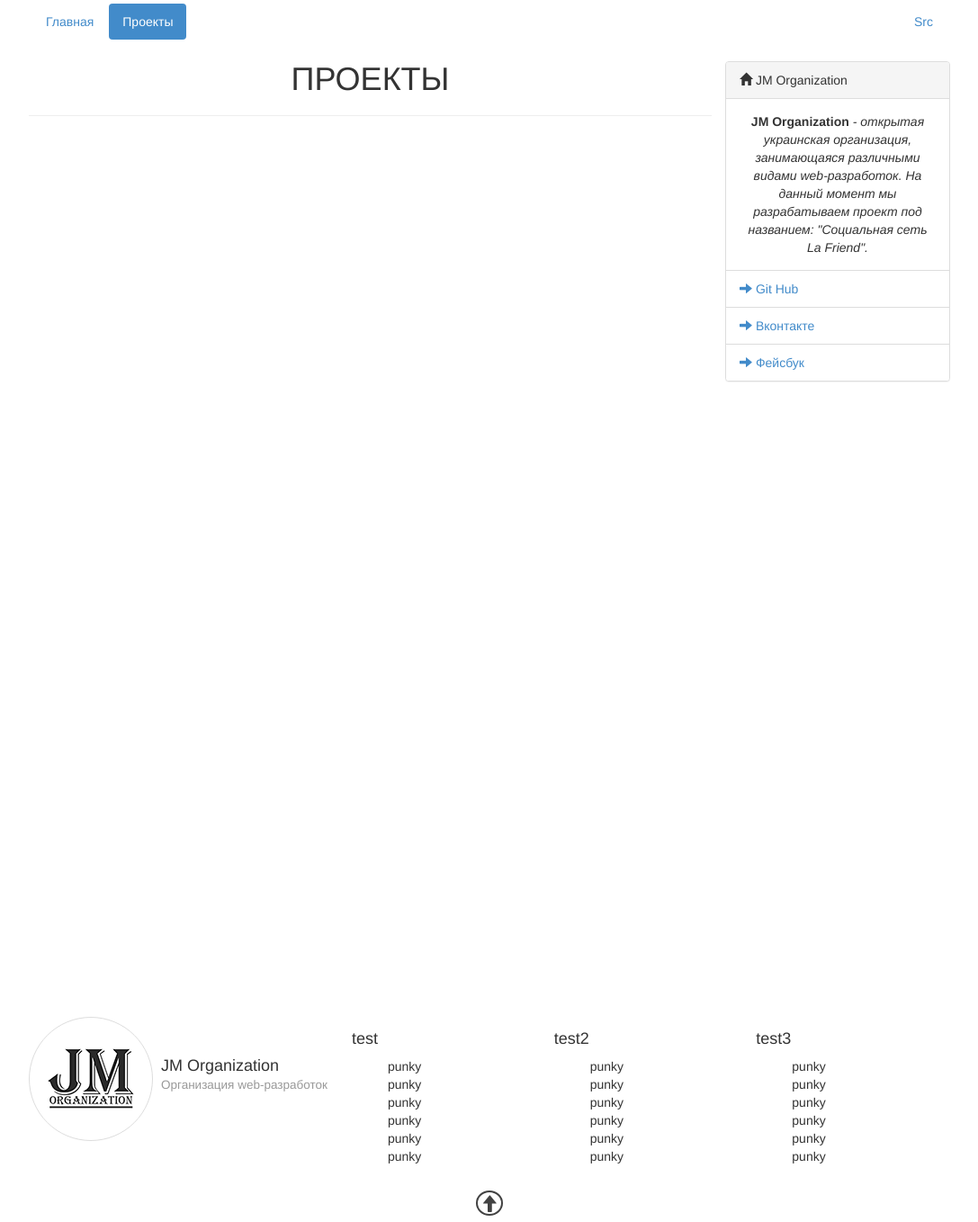
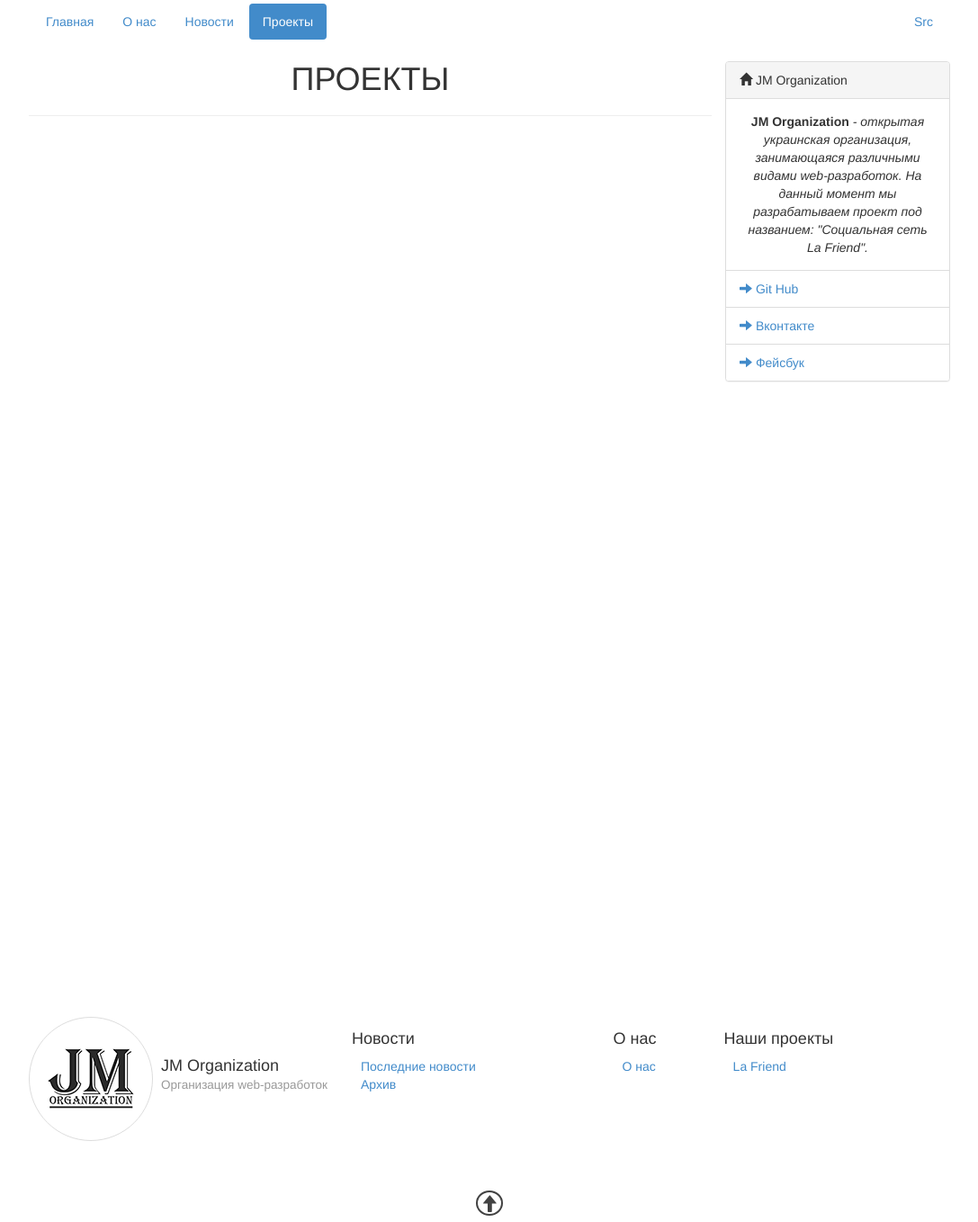
Before and after one commit to jm-organization/jm-organization.github.io, a Jekyll site: the page built from projects/index.html, in a window 1280 px wide and 1358 px high. Shown: the whole window at 90% size, without its empty margins (96-1183 px from the left). Built offline with Jekyll 4.4.1, drawn with Linux system fonts in a browser that asks for light colours.

Commit message:
Изменены и добавлены ссылки в футоре

```diff
--- a/_includes/jm_footer.html
+++ b/_includes/jm_footer.html
@@ -5,36 +5,24 @@
     </div>
     <div class="jm-f-blocks">
         <div class="jm-f-block">
-            <h4>test</h4>
+            <h4>Новости</h4>
             <ul>
-                <li>punky</li>
-                <li>punky</li>
-                <li>punky</li>
-                <li>punky</li>
-                <li>punky</li>
-                <li>punky</li>
+                <li>
+                    <a href="/#news">Последние новости</a>
+                </li>
+                <li><a href="/archive/">Архив</a></li>
             </ul>
         </div>
         <div class="jm-f-block">
-            <h4>test2</h4>
+            <h4>О нас</h4>
             <ul>
-                <li>punky</li>
-                <li>punky</li>
-                <li>punky</li>
-                <li>punky</li>
-                <li>punky</li>
-                <li>punky</li>
+                <li><a href="/about/">О нас</a></li>
             </ul>
         </div>
         <div class="jm-f-block">
-            <h4>test3</h4>
+            <h4>Наши проекты</h4>
             <ul>
-                <li>punky</li>
-                <li>punky</li>
-                <li>punky</li>
-                <li>punky</li>
-                <li>punky</li>
-                <li>punky</li>
+                <li><a disabled class="disabled">La Friend</a></li>
             </ul>
         </div>
     </div>
--- a/_includes/jm_header.html
+++ b/_includes/jm_header.html
@@ -28,7 +28,7 @@
 				<div class="carousel-caption">
 					<h3 class="text">Чат La Friend</h3>
 					<p class="text">Социальная сеть, общение в которой<br>роисходит в общедоступном<br>чате</p>
-					<p><a href="/projects/la-friend" class="btn btn-primary btn-lg" role="button">Узнать больше</a></p>
+					<p><a href="/projects/la-friend" disabled class="btn btn-primary btn-lg" role="button">Узнать больше</a></p>
 				</div>
 
 				<div class="jm-layer2 to-top" ></div>
--- a/_includes/jm_navigation.html
+++ b/_includes/jm_navigation.html
@@ -1,5 +1,11 @@
 <li{% if page.url == '/' %} class="active"{% endif %}>
 	<a href="/">Главная</a>
+</li>
+<li{% if page.url contains '/about' %} class="active"{% endif %}>
+	<a href="/about">О нас</a>
+</li>
+<li{% if page.url contains '/posts' or page.url == '#news' %} class="active"{% endif %}>
+	<a href="/#news">Новости</a>
 </li>
 <li{% if page.url contains '/projects' %} class="active"{% endif %}>
 	<a href="/projects">Проекты</a>
--- /dev/null
+++ b/about/index.html
@@ -0,0 +1,3 @@
+---
+layout: body-sample
+---
--- /dev/null
+++ b/archive/index.html
@@ -0,0 +1,3 @@
+---
+layout: body-sample
+---
--- a/assets/css/main.css
+++ b/assets/css/main.css
@@ -24,6 +24,8 @@ footer {
       padding: 5px 9px;
       margin-bottom: 25px;
       height: inherit; }
+      footer .page-width .jm-f-blocks .jm-f-block ul {
+        padding-left: 10px; }
 
 li {
   list-style: none; }
--- a/assets/css/main.sass
+++ b/assets/css/main.sass
@@ -29,6 +29,8 @@ footer
         padding: 5px 9px
         margin-bottom: 25px
         height: inherit
+        ul
+          padding-left: 10px
 
 li
   list-style: none
```
